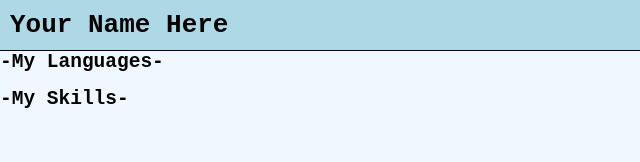
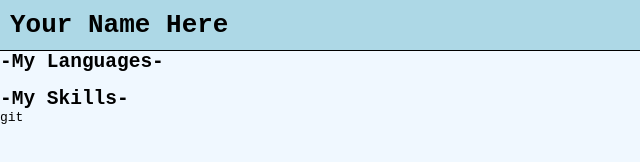
Before and after one commit to tonyburwinkel/tonyburwinkel.github.io, a plain HTML site: page index.html in a window 1280 px wide. Shown: the full height of the page, 0-640 px from the left. Drawn offline with Linux system fonts and the light colour scheme.

Commit message:
added git to skills

```diff
--- a/index.html
+++ b/index.html
@@ -20,7 +20,7 @@
 <div id="skills" class="section">
   <h2>-My Skills-</h2>
   <ul>
-    <li></li>
+    <li>git</li>
   </ul>
 </div>
 
```
